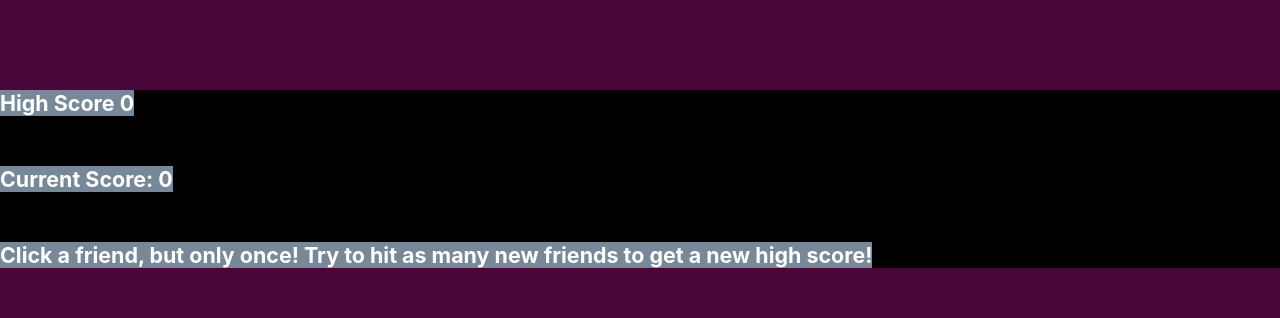
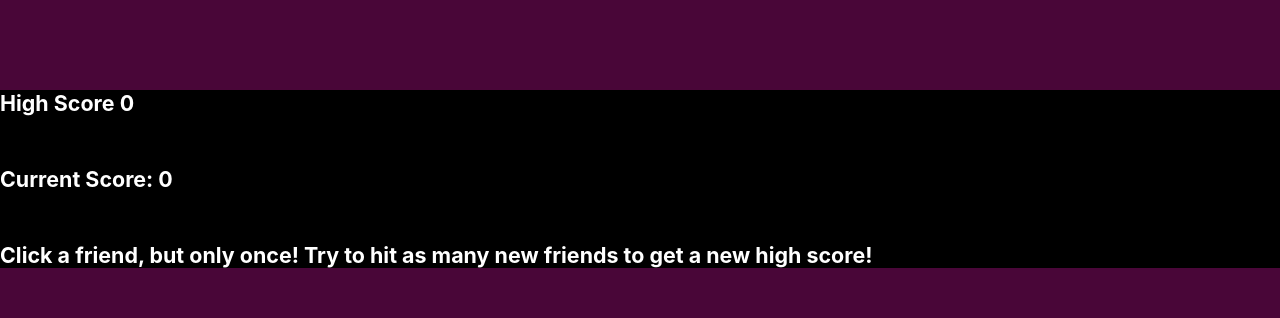
Before and after one commit to squalolee/click-game, a React (Create React App) app: page / in a window 1280 px wide. Shown: the top 318 px of the page. Built offline with nearby package versions, Linux system fonts and the light colour scheme.

Commit message:
Made another slight change

```diff
--- a/src/components/Score/style.css
+++ b/src/components/Score/style.css
@@ -1,7 +1,7 @@
 .text-center {
     text-align: center;
     font-size: 32px;
-    background-color: lightslategray;
+    background-color: black;
     width: fit-content;
     color: white;
 }
```
